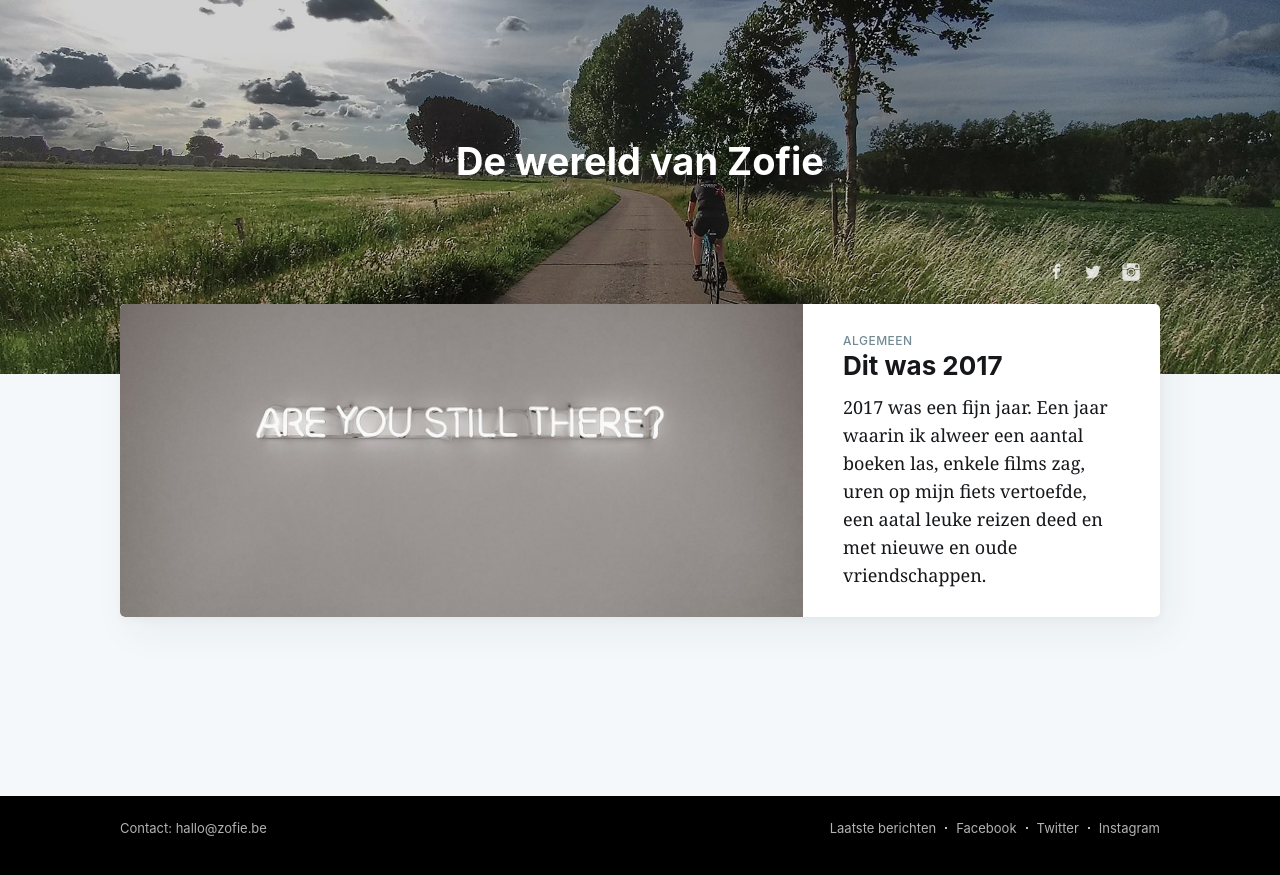
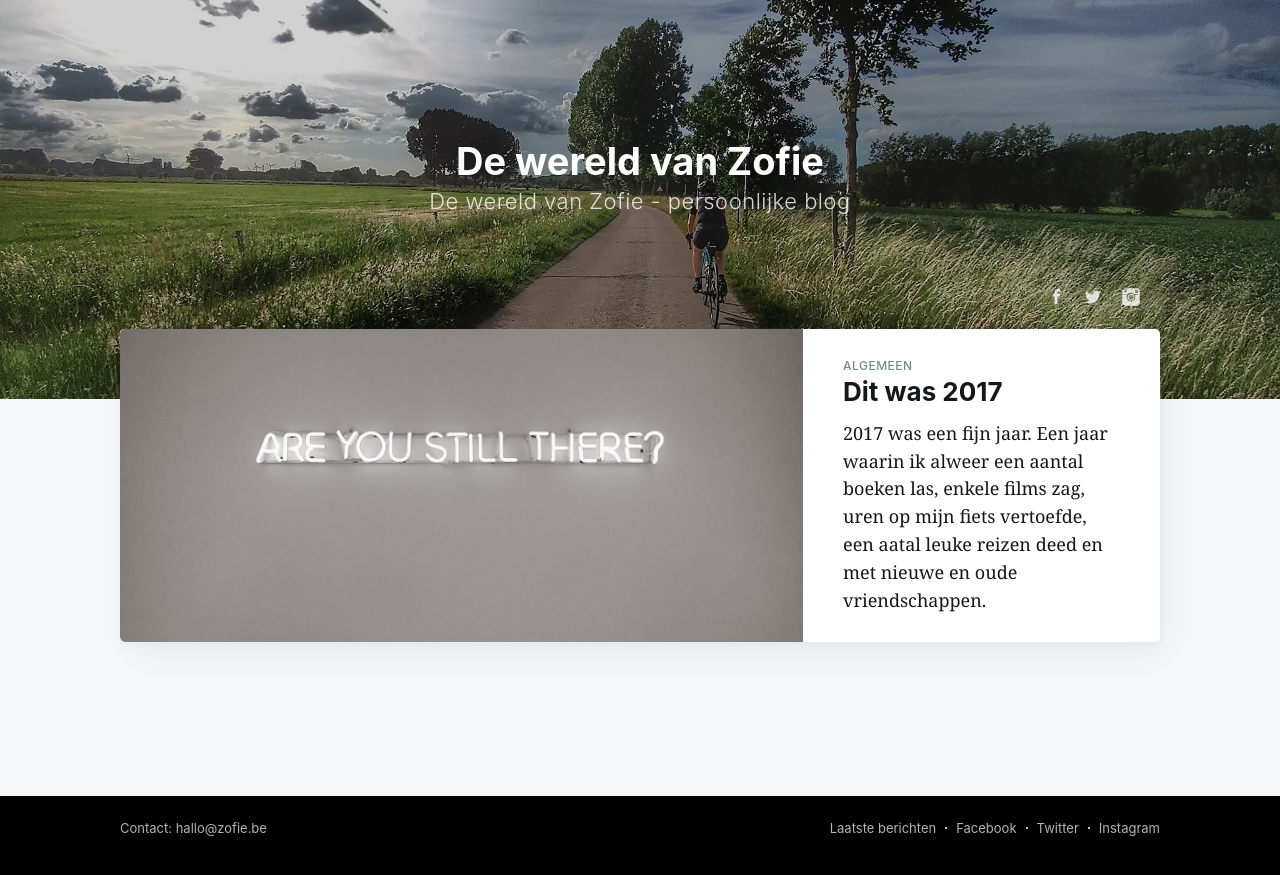
Before and after one commit to Zofie/zofie.github.io, a Jekyll site: the page built from index.html, in a window 1280 px wide. Shown: the top 875 px of the page. Built offline with Jekyll 4.4.1, drawn with Linux system fonts in a browser that asks for light colours; nearby versions of some CDN libraries; the list of posts is cut into pages by our own code; comment, search, counter and statistics services are not loaded.

Commit message:
Added description

```diff
--- a/_config.yml
+++ b/_config.yml
@@ -9,7 +9,7 @@ baseurl: /
 
 # Website info
 title: De wereld van Zofie
-# description: ...
+description: De wereld van Zofie - persoonlijke blog
 cover: assets/images/cover.jpg
 favicon: favicon-96x96.png
 production_url: http://zofie.be/
```
